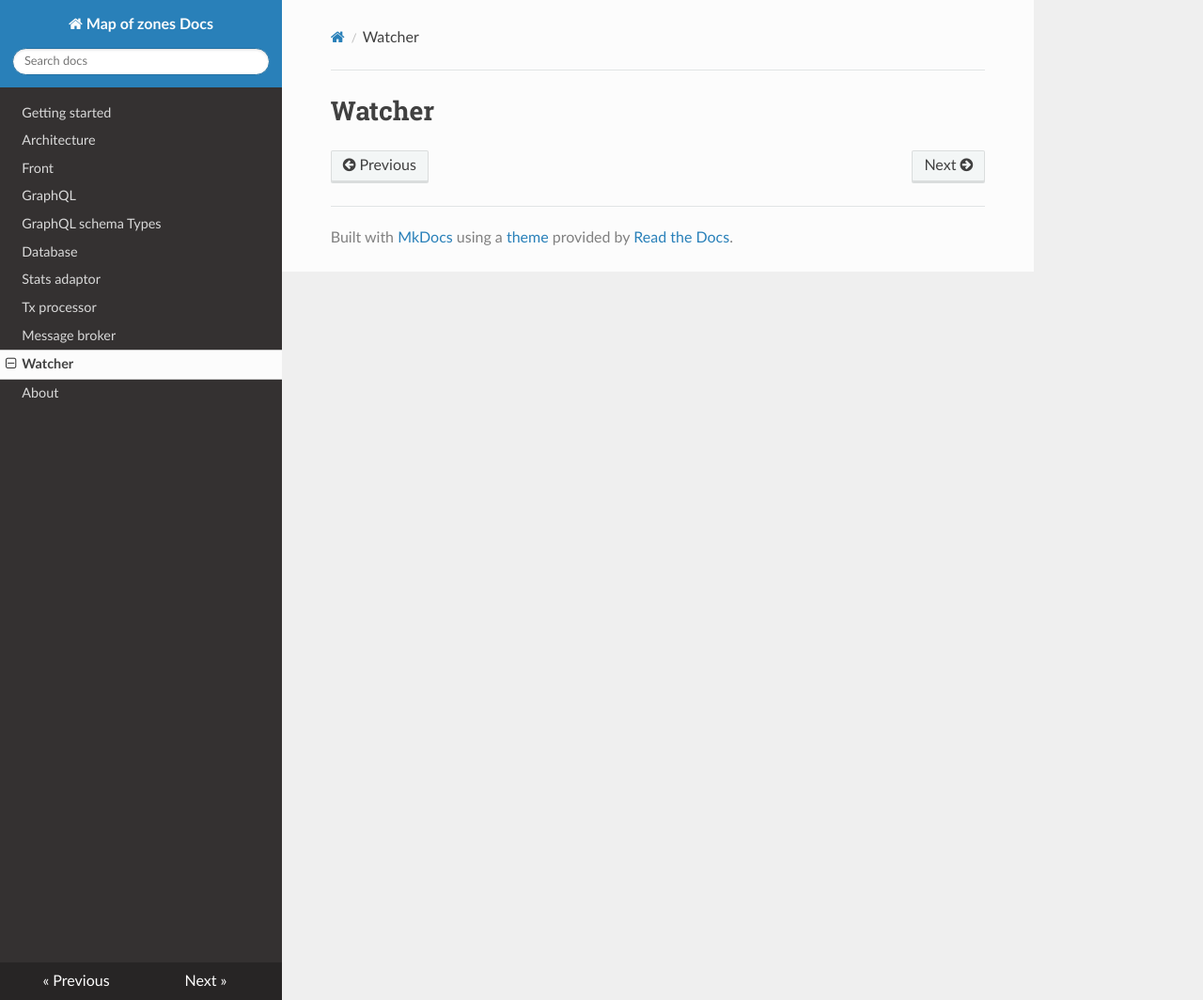
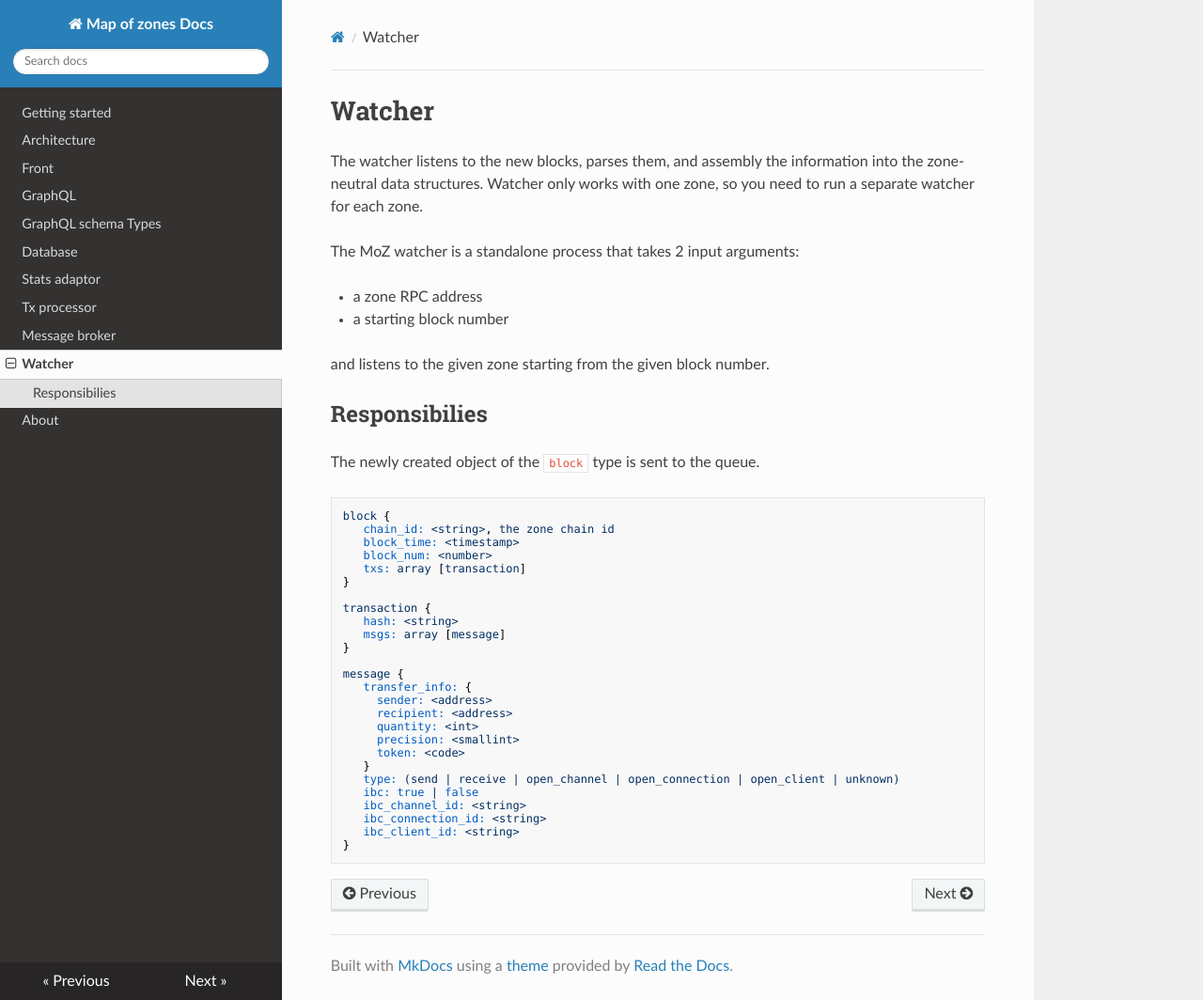
Before and after one commit to mapofzones/docs, an MkDocs documentation site: the page built from docs/watcher.md, in a window 1280 px wide and 1064 px high. Shown: the whole window at 94% size. Built offline with MkDocs 1.6.1, drawn with Linux system fonts in a browser that asks for light colours; nearby versions of some CDN libraries.

Commit message:
Watcher base docs added

````diff
--- a/docs/watcher.md
+++ b/docs/watcher.md
@@ -1 +1,43 @@
 # Watcher
+
+The watcher listens to the new blocks, parses them, and assembly the information into the zone-neutral data structures. Watcher only works with one zone, so you need to run a separate watcher for each zone.
+
+The MoZ watcher is a standalone process that takes 2 input arguments:
+
+* a zone RPC address
+* a starting block number
+
+and listens to the given zone starting from the given block number.
+
+## Responsibilies
+
+The newly created object of the ```block``` type is sent to the queue.
+
+```
+block {
+   chain_id: <string>, the zone chain id
+   block_time: <timestamp>
+   block_num: <number>
+   txs: array [transaction]
+}
+
+transaction {
+   hash: <string>
+   msgs: array [message]
+}
+
+message {
+   transfer_info: {
+     sender: <address>
+     recipient: <address>
+     quantity: <int>
+     precision: <smallint>
+     token: <code>
+   }
+   type: (send | receive | open_channel | open_connection | open_client | unknown)
+   ibc: true | false
+   ibc_channel_id: <string>
+   ibc_connection_id: <string>
+   ibc_client_id: <string>
+}
+```
````
